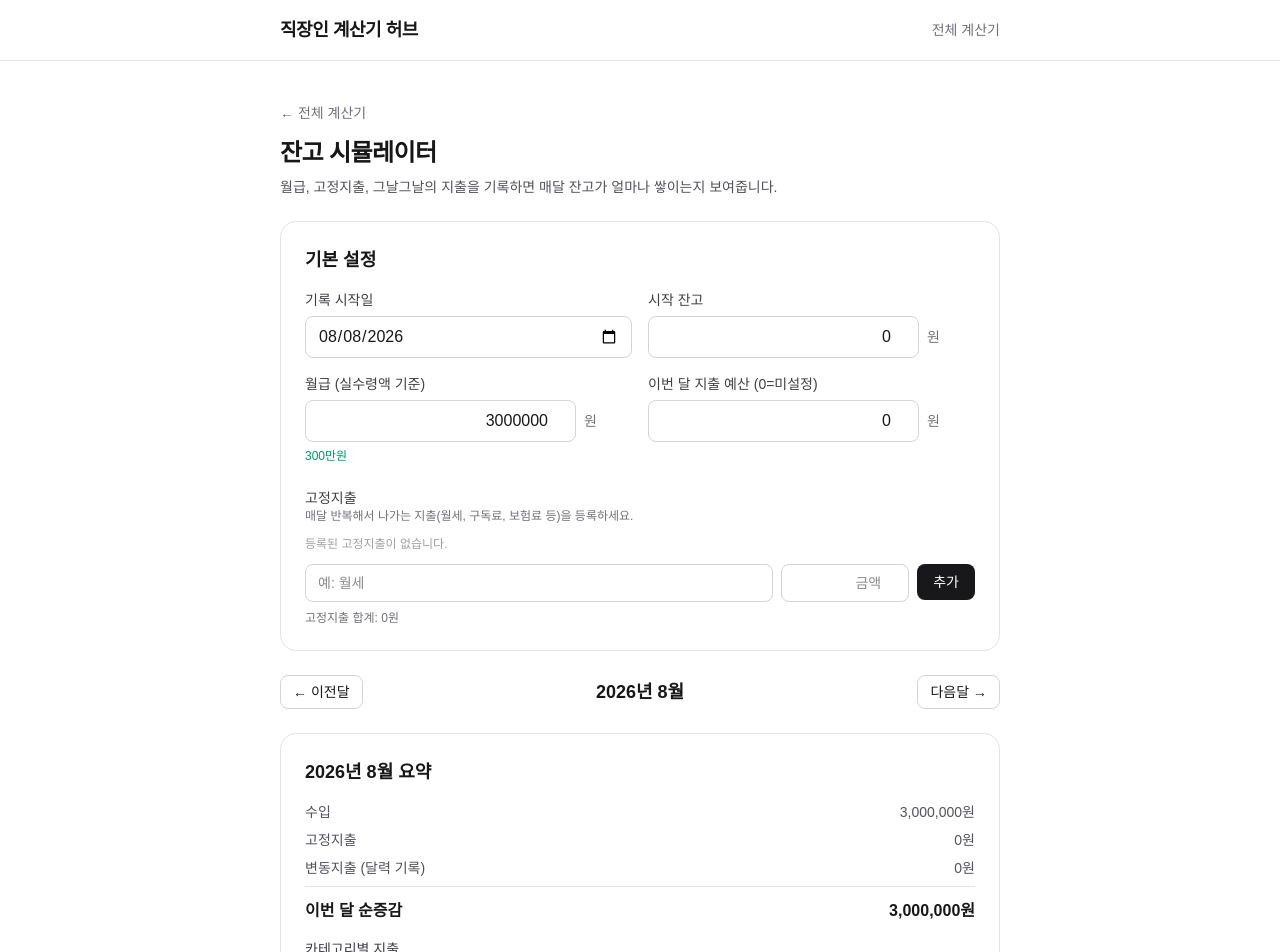
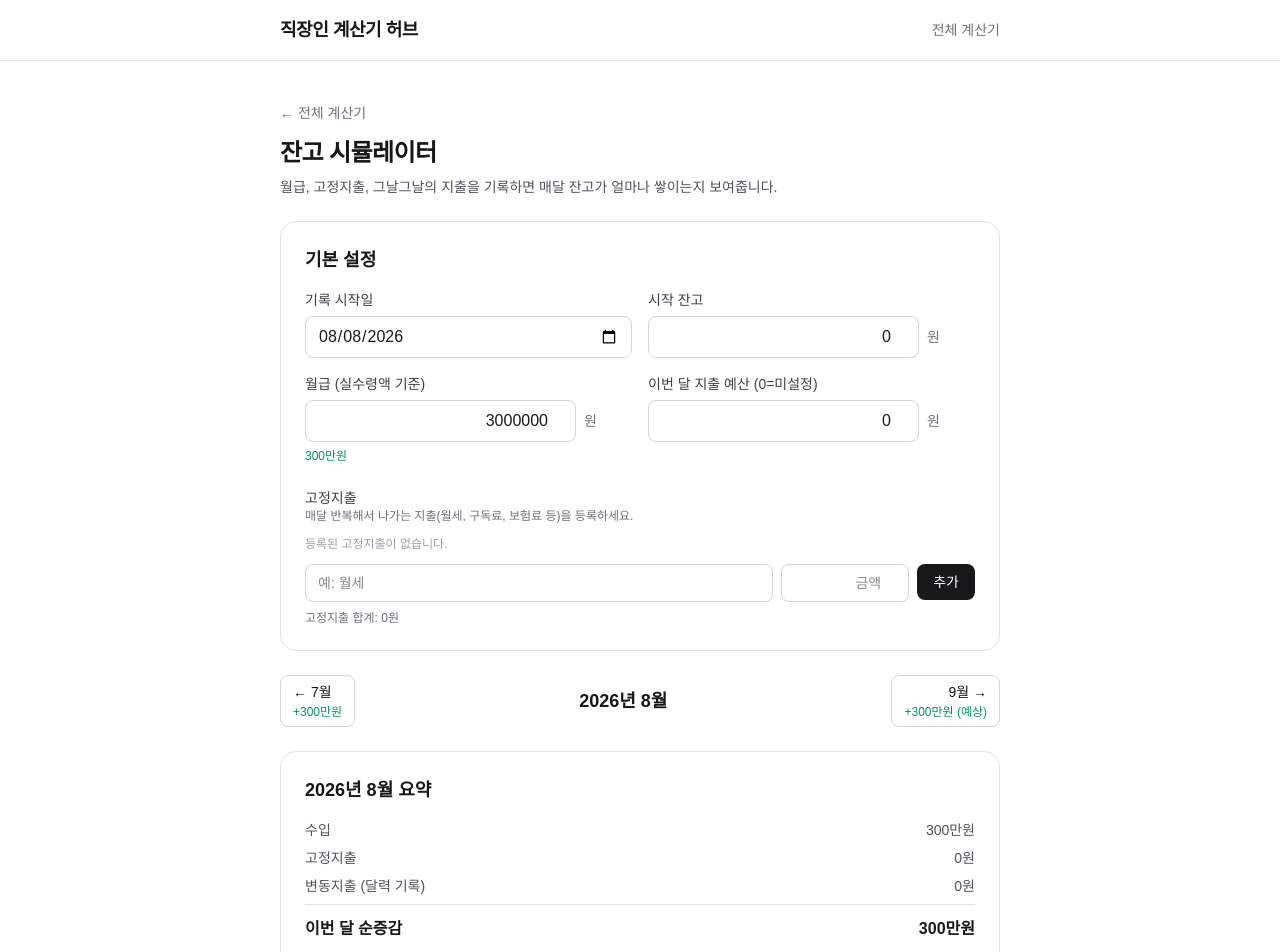
Before and after one commit to Tema-0821/office-calc-hub, a Next.js app: page /balance-simulator in a window 1280 px wide. Shown: the top 952 px of the page. Built offline with nearby package versions, Linux system fonts and the light colour scheme.

Commit message:
Use Korean unit notation (억/만/원) everywhere money is displayed
모든 계산기·잔고 시뮬레이터의 결과/요약/표에 formatWonKorean 적용.
잔고 시뮬레이터 달력 네비게이션에 이전달 실제 순증감, 다음달 예상
순증감 수치를 버튼에 표시

```diff
--- a/src/app/annual-leave-pay/AnnualLeavePayCalculator.tsx
+++ b/src/app/annual-leave-pay/AnnualLeavePayCalculator.tsx
@@ -4,7 +4,7 @@ import { useMemo, useState } from "react";
 import { NumberField } from "@/components/calculators/NumberField";
 import { ResultRow } from "@/components/calculators/ResultRow";
 import { calculateAnnualLeavePay } from "@/lib/calculators/annualLeavePay";
-import { formatWon } from "@/lib/format";
+import { formatWonKorean } from "@/lib/format";
 
 export function AnnualLeavePayCalculator() {
   const [monthlySalary, setMonthlySalary] = useState(3_000_000);
@@ -31,8 +31,8 @@ export function AnnualLeavePayCalculator() {
       />
 
       <div className="flex flex-col gap-2 rounded-xl bg-zinc-50 p-4 dark:bg-zinc-800/50">
-        <ResultRow label="1일 통상임금" value={formatWon(result.dailyWage)} />
-        <ResultRow label="예상 연차수당" value={formatWon(result.annualLeavePay)} emphasis />
+        <ResultRow label="1일 통상임금" value={formatWonKorean(result.dailyWage)} />
+        <ResultRow label="예상 연차수당" value={formatWonKorean(result.annualLeavePay)} emphasis />
       </div>
 
       <p className="text-xs text-zinc-500 dark:text-zinc-400">
--- a/src/app/balance-simulator/BalanceSimulator.tsx
+++ b/src/app/balance-simulator/BalanceSimulator.tsx
@@ -12,7 +12,21 @@ import {
   getMonthSummary,
   getNextMonthProjection,
 } from "@/lib/ledger/calculations";
+import { formatWonKorean } from "@/lib/format";
 import { useLedger } from "@/lib/ledger/useLedger";
+
+function getAdjacentMonth(year: number, month: number, offset: 1 | -1) {
+  let nextMonth = month + offset;
+  let nextYear = year;
+  if (nextMonth > 12) {
+    nextMonth = 1;
+    nextYear += 1;
+  } else if (nextMonth < 1) {
+    nextMonth = 12;
+    nextYear -= 1;
+  }
+  return { year: nextYear, month: nextMonth };
+}
 
 export function BalanceSimulator() {
   const ledger = useLedger();
@@ -31,6 +45,12 @@ export function BalanceSimulator() {
   const projection = useMemo(
     () => getNextMonthProjection(ledger.data, viewYear, viewMonth),
     [ledger.data, viewYear, viewMonth]
+  );
+
+  const prevMonth = getAdjacentMonth(viewYear, viewMonth, -1);
+  const prevSummary = useMemo(
+    () => getMonthSummary(ledger.data, prevMonth.year, prevMonth.month),
+    [ledger.data, prevMonth.year, prevMonth.month]
   );
 
   const monthTransactions = useMemo(
@@ -79,9 +99,19 @@ export function BalanceSimulator() {
         <button
           type="button"
           onClick={goPrevMonth}
-          className="rounded-lg border border-zinc-300 px-3 py-1.5 text-sm hover:bg-zinc-50 dark:border-zinc-700 dark:hover:bg-zinc-800"
+          className="flex flex-col items-start gap-0.5 rounded-lg border border-zinc-300 px-3 py-1.5 text-left hover:bg-zinc-50 dark:border-zinc-700 dark:hover:bg-zinc-800"
         >
-          ← 이전달
+          <span className="text-sm">← {prevMonth.month}월</span>
+          <span
+            className={`text-xs tabular-nums ${
+              prevSummary.netChange >= 0
+                ? "text-emerald-600 dark:text-emerald-400"
+                : "text-red-500"
+            }`}
+          >
+            {prevSummary.netChange >= 0 ? "+" : ""}
+            {formatWonKorean(prevSummary.netChange)}
+          </span>
         </button>
         <h2 className="text-lg font-bold">
           {viewYear}년 {viewMonth}월
@@ -89,9 +119,19 @@ export function BalanceSimulator() {
         <button
           type="button"
           onClick={goNextMonth}
-          className="rounded-lg border border-zinc-300 px-3 py-1.5 text-sm hover:bg-zinc-50 dark:border-zinc-700 dark:hover:bg-zinc-800"
+          className="flex flex-col items-end gap-0.5 rounded-lg border border-zinc-300 px-3 py-1.5 text-right hover:bg-zinc-50 dark:border-zinc-700 dark:hover:bg-zinc-800"
         >
-          다음달 →
+          <span className="text-sm">{projection.nextMonth}월 →</span>
+          <span
+            className={`text-xs tabular-nums ${
+              projection.projectedNetChange >= 0
+                ? "text-emerald-600 dark:text-emerald-400"
+                : "text-red-500"
+            }`}
+          >
+            {projection.projectedNetChange >= 0 ? "+" : ""}
+            {formatWonKorean(projection.projectedNetChange)} (예상)
+          </span>
         </button>
       </div>
 
--- a/src/app/severance-pay/SeverancePayCalculator.tsx
+++ b/src/app/severance-pay/SeverancePayCalculator.tsx
@@ -5,7 +5,7 @@ import { DateField } from "@/components/calculators/DateField";
 import { NumberField } from "@/components/calculators/NumberField";
 import { ResultRow } from "@/components/calculators/ResultRow";
 import { calculateSeverancePay } from "@/lib/calculators/severancePay";
-import { formatWon } from "@/lib/format";
+import { formatWonKorean } from "@/lib/format";
 
 function isoDateNMonthsAgo(months: number): string {
   const d = new Date();
@@ -60,8 +60,8 @@ export function SeverancePayCalculator() {
 
       <div className="flex flex-col gap-2 rounded-xl bg-zinc-50 p-4 dark:bg-zinc-800/50">
         <ResultRow label="재직일수" value={`${result.tenureDays.toLocaleString("ko-KR")}일`} />
-        <ResultRow label="1일 평균임금" value={formatWon(result.dailyAverageWage)} />
-        <ResultRow label="예상 퇴직금" value={formatWon(result.severancePay)} emphasis />
+        <ResultRow label="1일 평균임금" value={formatWonKorean(result.dailyAverageWage)} />
+        <ResultRow label="예상 퇴직금" value={formatWonKorean(result.severancePay)} emphasis />
       </div>
 
       {!result.eligible && (
--- a/src/components/ledger/CumulativeHistoryTable.tsx
+++ b/src/components/ledger/CumulativeHistoryTable.tsx
@@ -1,4 +1,4 @@
-import { formatWon } from "@/lib/format";
+import { formatWonKorean } from "@/lib/format";
 import type { MonthHistoryEntry } from "@/lib/ledger/calculations";
 
 interface CumulativeHistoryTableProps {
@@ -33,10 +33,10 @@ export function CumulativeHistoryTable({ history }: CumulativeHistoryTableProps)
                   }`}
                 >
                   {entry.netChange >= 0 ? "+" : ""}
-                  {formatWon(entry.netChange)}
+                  {formatWonKorean(entry.netChange)}
                 </td>
                 <td className="py-2 text-right font-medium tabular-nums">
-                  {formatWon(entry.cumulativeBalance)}
+                  {formatWonKorean(entry.cumulativeBalance)}
                 </td>
               </tr>
             ))}
--- a/src/components/ledger/LedgerCalendar.tsx
+++ b/src/components/ledger/LedgerCalendar.tsx
@@ -1,7 +1,7 @@
 "use client";
 
 import { useState } from "react";
-import { formatWon, formatWonKorean } from "@/lib/format";
+import { formatWonKorean } from "@/lib/format";
 import { EXPENSE_CATEGORIES, type ExpenseCategory, type Transaction } from "@/lib/ledger/types";
 
 interface LedgerCalendarProps {
@@ -77,7 +77,7 @@ export function LedgerCalendar({ year, month, transactions, onAddTransaction }:
             >
               <span className="text-zinc-700 dark:text-zinc-300">{day}</span>
               {total ? (
-                <span className="text-[10px] tabular-nums text-red-500">-{formatWon(total)}</span>
+                <span className="text-[10px] tabular-nums text-red-500">-{formatWonKorean(total)}</span>
               ) : null}
             </button>
           );
--- a/src/components/ledger/MonthSummaryCard.tsx
+++ b/src/components/ledger/MonthSummaryCard.tsx
@@ -1,5 +1,5 @@
 import { ResultRow } from "@/components/calculators/ResultRow";
-import { formatWon } from "@/lib/format";
+import { formatWonKorean } from "@/lib/format";
 import type { MonthSummary, NextMonthProjection } from "@/lib/ledger/calculations";
 import { EXPENSE_CATEGORIES } from "@/lib/ledger/types";
 
@@ -20,10 +20,10 @@ export function MonthSummaryCard({ summary, budget, projection }: MonthSummaryCa
       </h2>
 
       <div className="mt-4 flex flex-col gap-2">
-        <ResultRow label="수입" value={formatWon(summary.income)} />
-        <ResultRow label="고정지출" value={formatWon(summary.fixedTotal)} />
-        <ResultRow label="변동지출 (달력 기록)" value={formatWon(summary.variableTotal)} />
-        <ResultRow label="이번 달 순증감" value={formatWon(summary.netChange)} emphasis />
+        <ResultRow label="수입" value={formatWonKorean(summary.income)} />
+        <ResultRow label="고정지출" value={formatWonKorean(summary.fixedTotal)} />
+        <ResultRow label="변동지출 (달력 기록)" value={formatWonKorean(summary.variableTotal)} />
+        <ResultRow label="이번 달 순증감" value={formatWonKorean(summary.netChange)} emphasis />
       </div>
 
       {budget > 0 && (
@@ -31,7 +31,7 @@ export function MonthSummaryCard({ summary, budget, projection }: MonthSummaryCa
           <div className="flex items-center justify-between text-xs text-zinc-500 dark:text-zinc-400">
             <span>예산 사용률</span>
             <span>
-              {formatWon(summary.variableTotal)} / {formatWon(budget)}
+              {formatWonKorean(summary.variableTotal)} / {formatWonKorean(budget)}
             </span>
           </div>
           <div className="mt-1 h-2 w-full overflow-hidden rounded-full bg-zinc-100 dark:bg-zinc-800">
@@ -42,7 +42,7 @@ export function MonthSummaryCard({ summary, budget, projection }: MonthSummaryCa
           </div>
           {overBudget && (
             <p className="mt-1 text-xs text-red-500">
-              예산을 {formatWon(summary.variableTotal - budget)} 초과했습니다.
+              예산을 {formatWonKorean(summary.variableTotal - budget)} 초과했습니다.
             </p>
           )}
         </div>
@@ -52,17 +52,17 @@ export function MonthSummaryCard({ summary, budget, projection }: MonthSummaryCa
         <h3 className="text-sm font-medium text-zinc-700 dark:text-zinc-300">카테고리별 지출</h3>
         <div className="mt-2 flex flex-col gap-1.5">
           {EXPENSE_CATEGORIES.map((cat) => (
-            <ResultRow key={cat.value} label={cat.label} value={formatWon(summary.categoryTotals[cat.value])} />
+            <ResultRow key={cat.value} label={cat.label} value={formatWonKorean(summary.categoryTotals[cat.value])} />
           ))}
         </div>
       </div>
 
       <div className="mt-4 border-t border-zinc-200 pt-4 text-xs text-zinc-500 dark:border-zinc-800 dark:text-zinc-400">
         <p>
-          현재 지출 추세(하루 평균 {formatWon(projection.dailyAvgVariable)})가 이어진다면,{" "}
+          현재 지출 추세(하루 평균 {formatWonKorean(projection.dailyAvgVariable)})가 이어진다면,{" "}
           {projection.nextYear}년 {projection.nextMonth}월 예상 순증감은{" "}
           <strong className="text-zinc-700 dark:text-zinc-300">
-            {formatWon(projection.projectedNetChange)}
+            {formatWonKorean(projection.projectedNetChange)}
           </strong>{" "}
           입니다.
         </p>
--- a/src/components/ledger/SettingsPanel.tsx
+++ b/src/components/ledger/SettingsPanel.tsx
@@ -3,7 +3,7 @@
 import { useState } from "react";
 import { DateField } from "@/components/calculators/DateField";
 import { NumberField } from "@/components/calculators/NumberField";
-import { formatWon, formatWonKorean } from "@/lib/format";
+import { formatWonKorean } from "@/lib/format";
 import type { FixedExpense, LedgerSettings } from "@/lib/ledger/types";
 
 interface SettingsPanelProps {
@@ -75,7 +75,7 @@ export function SettingsPanel({
             >
               <span>{expense.name}</span>
               <div className="flex items-center gap-3">
-                <span className="tabular-nums">{formatWon(expense.amount)}</span>
+                <span className="tabular-nums">{formatWonKorean(expense.amount)}</span>
                 <button
                   type="button"
                   onClick={() => onRemoveFixedExpense(expense.id)}
@@ -123,7 +123,7 @@ export function SettingsPanel({
         </div>
 
         <p className="mt-2 text-xs text-zinc-500 dark:text-zinc-400">
-          고정지출 합계: {formatWon(fixedTotal)}
+          고정지출 합계: {formatWonKorean(fixedTotal)}
         </p>
       </div>
     </div>
--- a/src/components/ledger/TransactionList.tsx
+++ b/src/components/ledger/TransactionList.tsx
@@ -1,4 +1,4 @@
-import { formatWon } from "@/lib/format";
+import { formatWonKorean } from "@/lib/format";
 import { EXPENSE_CATEGORIES, type Transaction } from "@/lib/ledger/types";
 
 interface TransactionListProps {
@@ -28,7 +28,7 @@ export function TransactionList({ transactions, onRemove }: TransactionListProps
               {tx.memo && <span className="text-xs text-zinc-500 dark:text-zinc-400">{tx.memo}</span>}
             </div>
             <div className="flex items-center gap-3">
-              <span className="tabular-nums">{formatWon(tx.amount)}</span>
+              <span className="tabular-nums">{formatWonKorean(tx.amount)}</span>
               <button
                 type="button"
                 onClick={() => onRemove(tx.id)}
```
Also changed, not shown: src/app/four-insurance/FourInsuranceCalculator.tsx (+9 -9 lines), src/app/weekly-holiday-pay/WeeklyHolidayPayCalculator.tsx (+4 -4 lines).
